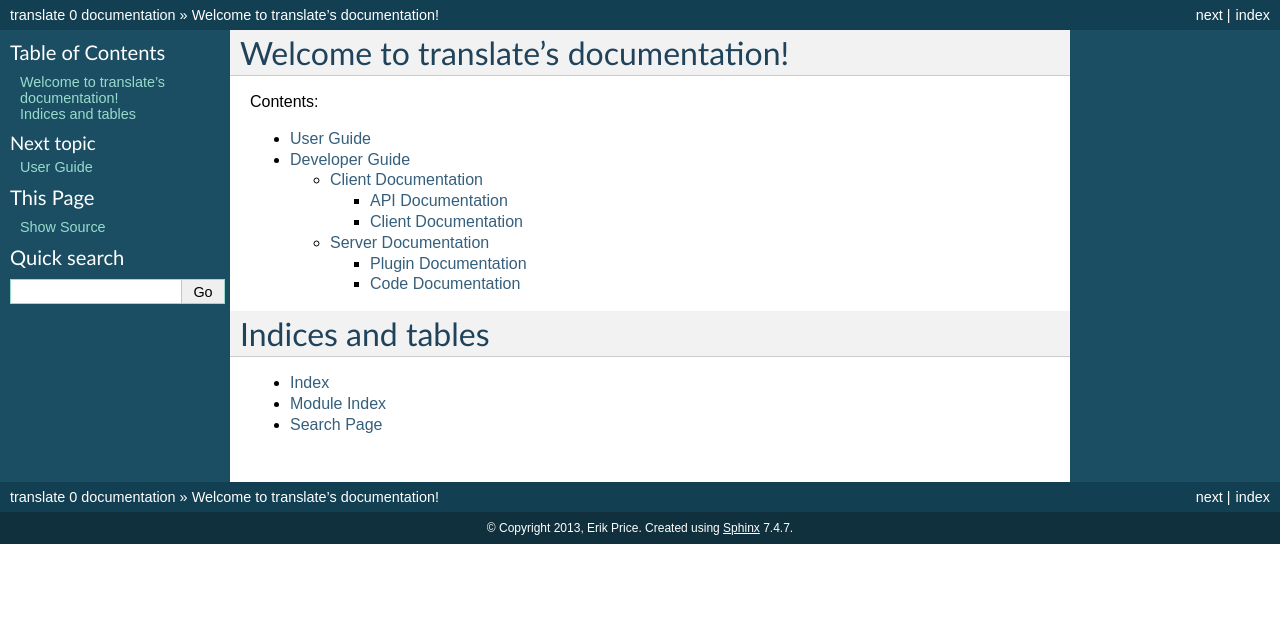
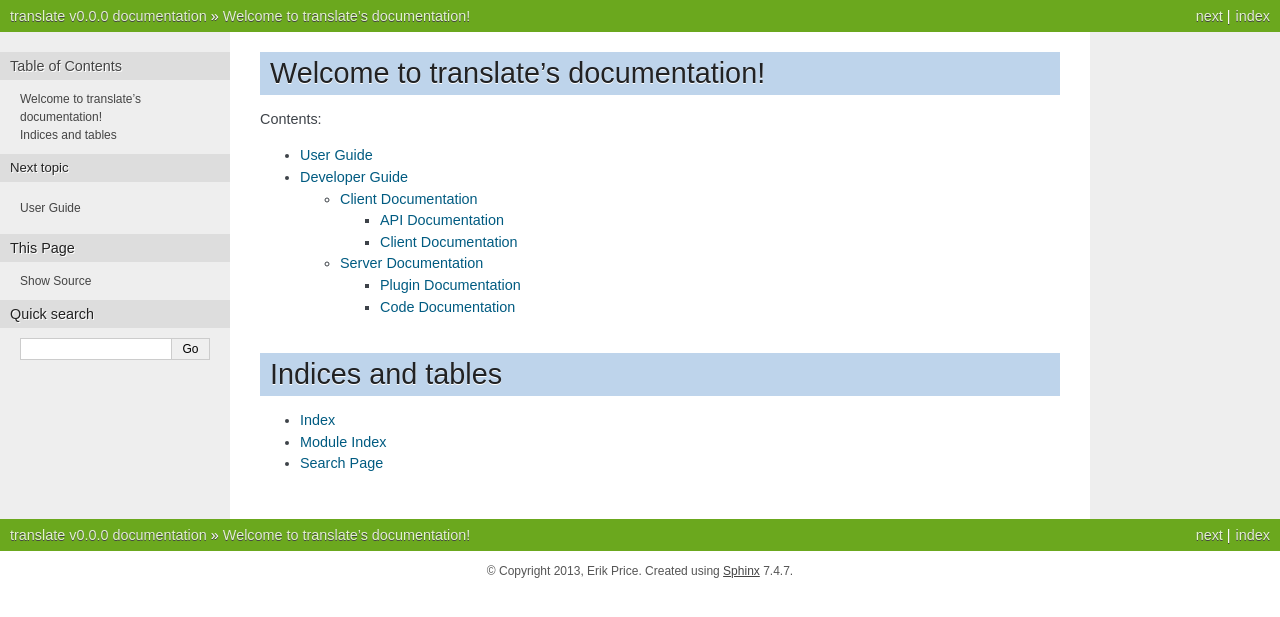
Before and after one commit to erik/translate, a Sphinx documentation site: the page built from docs/source/index.rst, in a window 1280 px wide. Shown: the top 617 px of the page. Built offline with Sphinx 7.4.7, drawn with Linux system fonts in a browser that asks for light colours.

Commit message:
Switch to a slightly less ugly Sphinx theme.

```diff
--- a/docs/source/conf.py
+++ b/docs/source/conf.py
@@ -48,9 +48,9 @@ copyright = u'2013, Erik Price'
 # built documents.
 #
 # The short X.Y version.
-version = '0'
+version = '0.0.0'
 # The full version, including alpha/beta/rc tags.
-release = '0'
+release = 'v0.0.0'
 
 # The language for content autogenerated by Sphinx. Refer to documentation
 # for a list of supported languages.
@@ -94,7 +94,7 @@ pygments_style = 'sphinx'
 
 # The theme to use for HTML and HTML Help pages.  See the documentation for
 # a list of builtin themes.
-html_theme = 'default'
+html_theme = 'nature'
 
 # Theme options are theme-specific and customize the look and feel of a theme
 # further.  For a list of options available for each theme, see the
```
